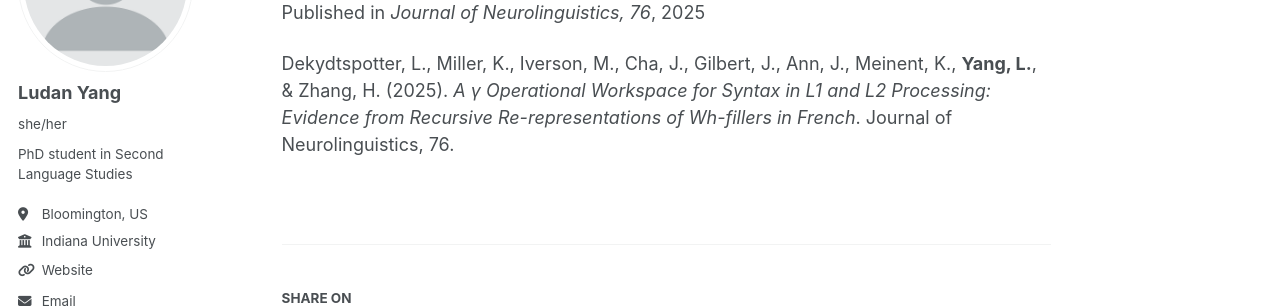
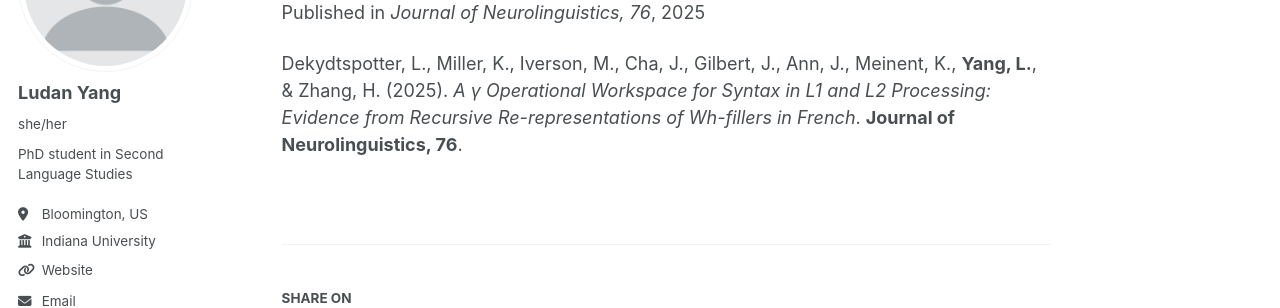
Before and after one commit to ludy612/ludy612.github.io, a Jekyll site: the page built from _publications/2025-01-01-dekydtspotter-gamma-workspace.md, in a window 1280 px wide. Shown: the part 204-512 px from the top of the page. Built offline with Jekyll 4.4.1, drawn with Linux system fonts in a browser that asks for light colours; some web fonts are replaced; a script bundle is joined from its source files by our own code; library files that are not in the unit come from our copies; part of the change alters nothing that is shown.

```diff
--- a/_publications/2025-01-01-dekydtspotter-gamma-workspace.md
+++ b/_publications/2025-01-01-dekydtspotter-gamma-workspace.md
@@ -1,9 +1,10 @@
 ---
 title: "A γ Operational Workspace for Syntax in L1 and L2 Processing: Evidence from Recursive Re-representations of Wh-fillers in French"
 collection: publications
-date: 2025-01-01
+category: manuscripts
+year: 2025
 venue: "Journal of Neurolinguistics, 76"
-category: manuscripts
+authors: "Dekydtspotter, L., Miller, K., Iverson, M., Cha, J., Gilbert, J., Ann, J., Meinent, K., Yang, L., & Zhang, H."
 ---
 
-Dekydtspotter, L., Miller, K., Iverson, M., Cha, J., Gilbert, J., Ann, J., Meinent, K., **Yang, L.**, & Zhang, H. (2025). *A γ Operational Workspace for Syntax in L1 and L2 Processing: Evidence from Recursive Re-representations of Wh-fillers in French*. Journal of Neurolinguistics, 76.
+Dekydtspotter, L., Miller, K., Iverson, M., Cha, J., Gilbert, J., Ann, J., Meinent, K., **Yang, L.**, & Zhang, H. (2025). *A γ Operational Workspace for Syntax in L1 and L2 Processing: Evidence from Recursive Re-representations of Wh-fillers in French*. **Journal of Neurolinguistics, 76**.
```
